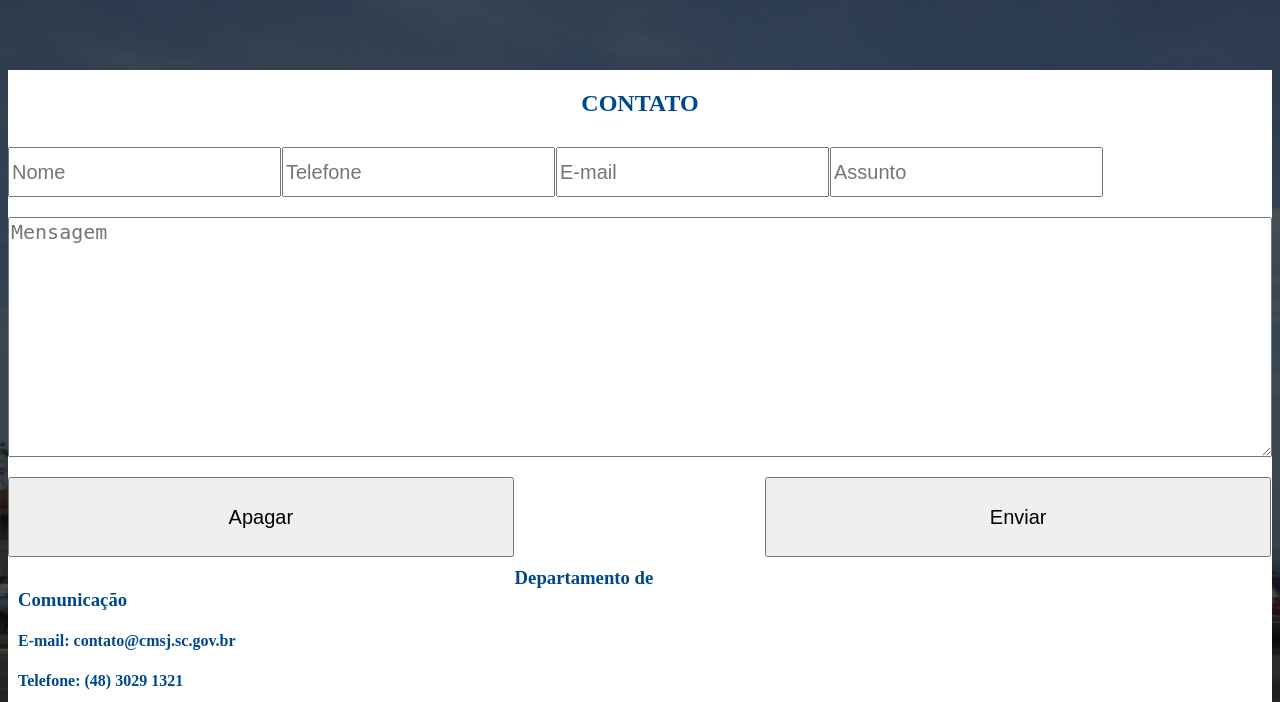
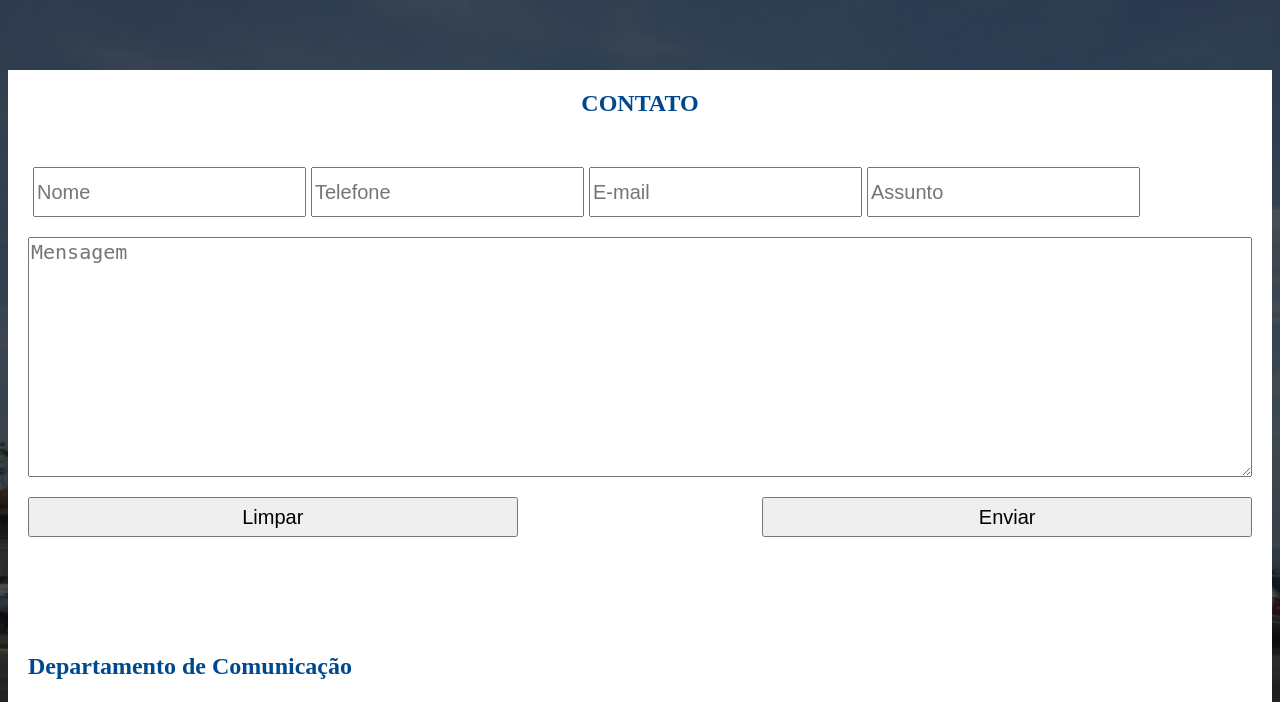
Before and after one commit to thiagoadaniosc/bootstrap, a PHP site: page /pages/contato.php in a window 1280 px wide. Shown: the top 702 px of the page. Run offline with PHP 8.4, Linux system fonts and the light colour scheme; some libraries are stand-ins or nearby versions.

Commit message:
Alterações Contato

```diff
--- a/assets/css/contato.css
+++ b/assets/css/contato.css
@@ -12,6 +12,8 @@ body {
 	/**	width: 90%; /* Alterar para mudar escala*/
 	background-color: white;
 	margin-top: 70px;
+	padding-left: 10px;
+	padding-right: 10px;
 }
 h2 {
 	margin-bottom: 30px;
@@ -22,8 +24,16 @@ h2 {
 	padding:0;
 }
 
+
+
 #form {
 	margin-bottom: 70px;
+	padding-bottom: 50px;
+	padding-top: 20px;
+	padding-left: 10px;
+	padding-right: 10px;
+	border-radius: 0;
+
 }
 
 #form form input{
@@ -31,14 +41,17 @@ h2 {
 	height: 50px;
 	font-size: 20px;
 	float: left;
-	margin-right: 1px;
+}
+
+#form form input[type="text"] {
+	margin-left:  5px;
 }
 
 #form form input[type="submit"]{
 	margin-bottom: 20px;
+	height: 40px;
+	font-size: 20px;
 	width: 40%;
-	height: 10vh;
-	font-size: 20px;
 	float:right;
 	transition: 1s;
 }
@@ -46,7 +59,7 @@ h2 {
 #form form input[type="reset"]{
 	margin-bottom: 20px;
 	width: 40%;
-	height: 10vh;
+	height: 40px;
 	font-size: 20px;
 	float:left;
 	transition: 1s;
@@ -58,7 +71,9 @@ h2 {
 	font-size: 20px;
 	width: 100%;
 }
-
+#contato .thumbnail {
+	border-radius: 0;
+}
 #contato div {
 	/**background-color: #D7D7D7;*/
 	width: 100%;
@@ -66,12 +81,15 @@ h2 {
 	padding-top: 20px;
 	padding-left: 10px;
 	border-radius: 10px;
+	height: auto;
 }
+
 
 #contato div h3 {
 	margin:0;
 	padding: 0;
 	color: #00488D;
+	font-size: 1.5em;
 }
 
 #contato div h4 {
@@ -79,6 +97,7 @@ h2 {
 }
 
 #mapa iframe {
-	height: 280px;
-	margin-top:30px;
+	height: 355px;
+	margin-top:5px;
+	border-radius: 0;
 }
--- a/assets/css/default.css
+++ b/assets/css/default.css
@@ -347,6 +347,11 @@ nav {
 	height: 30px;
 	float: left;
 	margin-right:10px;
+	transition: 1s;
+}
+
+.footer .social-networks img:hover {
+	opacity: 0.5;
 }
 
 .footer .img-footer-logo  {
--- a/pages/contato.php
+++ b/pages/contato.php
@@ -3,15 +3,15 @@
 <main id="content-body" class="container">
 
 	<h2>Contato</h2>
-	<section id="form" class="col-lg-6">
+	<section id="form" class="col-lg-6 thumbnail">
 
-		<form method="post" action="contato.php" class="form-inline thumbnail">
-			<input type="text" name="nome" placeholder="Nome" class="form-control">
-			<input type="text" name="telefone" placeholder="Telefone" class="form-control">
+		<form method="post" action="contato.php" class="form-inline ">
+			<input type="text" name="nome" placeholder="Nome" class="form-control col-lg-6">
+			<input type="text" name="telefone" placeholder="Telefone" class="form-control col-lg-6">
 			<input type="text" name="email" placeholder="E-mail" class="form-control">
 			<input type="text" name="assunto" placeholder="Assunto" class="form-control">
 			<textarea name="mensagem" placeholder="Mensagem" class="form-control"></textarea>
-			<input type="reset" value="Apagar" class="btn btn-danger">
+			<input type="reset" value="Limpar" class="btn btn-danger">
 			<input type="submit" value="Enviar" class="btn btn-primary">
 
 		</form>
```
Also changed, not shown: assets/css/noticia.css (+36 -13 lines), includes/last-news.php (+6 -6 lines), 1 other file.
